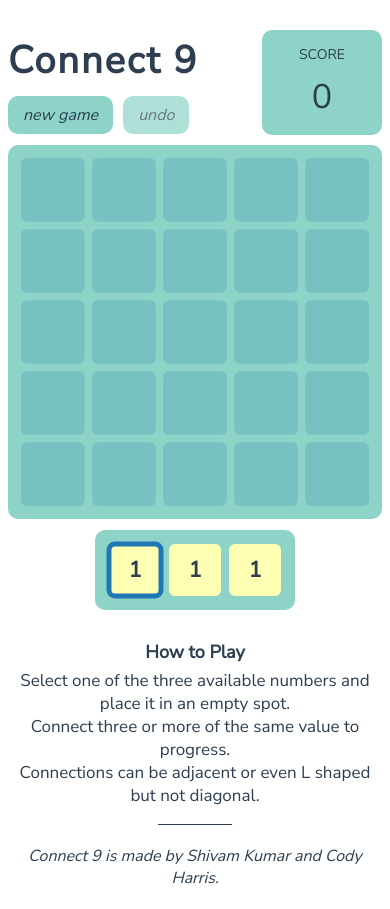
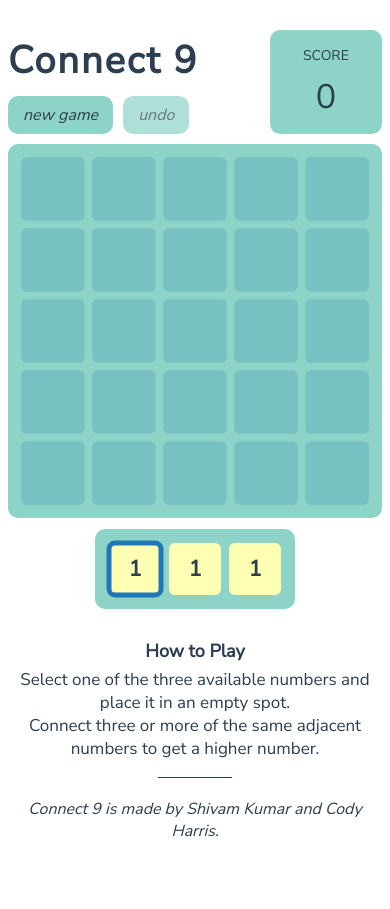
Before and after one commit to shivambaku/connectnine, a Vue app: page / in a window 390 px wide. After the commit the page ends 862 px from the top, so only its background shows below. Built offline with nearby package versions, Linux system fonts and the light colour scheme.

Commit message:
improved on small screens

```diff
--- a/src/App.vue
+++ b/src/App.vue
@@ -6,9 +6,7 @@
       <p>
         Select one of the three available numbers and place it in an empty spot.
         <br/>
-        Connect three or more of the same value to progress.
-        <br/>
-        Connections can be adjacent or even L shaped but not diagonal.
+        Connect three or more of the same adjacent numbers to get a higher number.
       </p>
     </div>
     <hr/>
--- a/src/design/design.css
+++ b/src/design/design.css
@@ -28,75 +28,6 @@ hr {
                                   supported by Chrome and Opera */
 }
 
-.header {
-  margin: 30px 0px 0px;
-  height: 105px;
-}
-
-.header .title {
-  letter-spacing: 2px;
-  font-size: 38px;
-  margin: 5px 0px 10px;
-  text-align: left;
-}
-
-.header .subtitle {
-  text-align: left;
-  margin: 2px 0;
-}
-
-.button {
-  text-align: left;
-  background: var(--background-color);
-  padding: 8px 15px;
-  text-transform: lowercase;
-  float: left;
-  border-radius: 10px;
-  color: var(--foreground-color);
-  font-style: italic;
-}
-
-.button.disabled {
-  opacity: 0.7;
-  pointer-events:none;
-}
-
-@media(hover: hover) and (pointer: fine) {
-  .button:hover {
-    background: var(--foreground-color);
-    color: var(--background-color);
-    cursor: pointer;
-  }
-}
-
-.header .score-container {
-  float: right;
-  height: 100%;
-  position: relative;
-}
-
-.header .score::before {
-  content: 'SCORE';
-  color: var(--foreground-color);
-  position: absolute;
-  left: 0;
-  line-height: 50px;
-  text-align: center;
-  font-size: 14px;
-  width: 100%;
-}
-
-.header .score {
-  background: var(--background-color);
-  color: var(--foreground-color);
-  width: 120px;
-  border-radius: 10px;
-  font-size: 34px;
-  line-height: 135px;
-  font-weight: 500;
-  height: 100%;
-}
-
 .rules h4 {
   margin-bottom: 0px;
   font-size: 18px;
@@ -118,6 +49,70 @@ hr {
   max-width: 400px;
   min-width: 325px;
   margin: 0 auto;
+}
+
+.game .header {
+  margin: 30px 0px 0px;
+  width: 100%;
+  /* display: inline-block; */
+  display: flex;
+  justify-content: space-between;
+}
+
+.game .header .title {
+  letter-spacing: 2px;
+  font-size: 38px;
+  margin: 5px 0px 10px;
+}
+
+.game .header .button {
+  background: var(--background-color);
+  color: var(--foreground-color);
+  padding: 8px 15px;
+  border-radius: 10px;
+  text-transform: lowercase;
+  font-style: italic;
+  float: left;
+}
+
+.game .header .button.disabled {
+  opacity: 0.7;
+  pointer-events:none;
+}
+
+@media(hover: hover) and (pointer: fine) {
+  .game .header .button:hover {
+    background: var(--foreground-color);
+    color: var(--background-color);
+    cursor: pointer;
+  }
+}
+
+.game .header .score-container {
+  background: var(--background-color);
+  width: 30%;
+  border-radius: 10px;
+  position: relative;
+}
+
+.game .header .score::before {
+  content: 'SCORE';
+  color: var(--foreground-color);
+  font-size: 14px;
+  position: absolute;
+  top: -60%;
+  left: 0;
+  right: 0;
+}
+
+.game .header .score {
+  color: var(--foreground-color);
+  font-size: 34px;
+  font-weight: 500;
+  position: absolute;
+  top: 42%;
+  left: 0;
+  right: 0;
 }
 
 .game .board {
@@ -207,19 +202,19 @@ hr {
     min-width: 300px;
   }
 
-  .header .title {
+  .game .header {
+    margin: 30px 0px 0px;
+    height: 100px;
+  }
+
+  .game .header .title {
     letter-spacing: 1px;
     font-size: 32px;
     margin: 5px 0px 10px;
     text-align: left;
   }
 
-  .button {
+  .game .button {
     padding: 8px 10px;
   }
-
-  .header {
-    margin: 30px 0px 0px;
-    height: 100px;
-  }
 }
```
